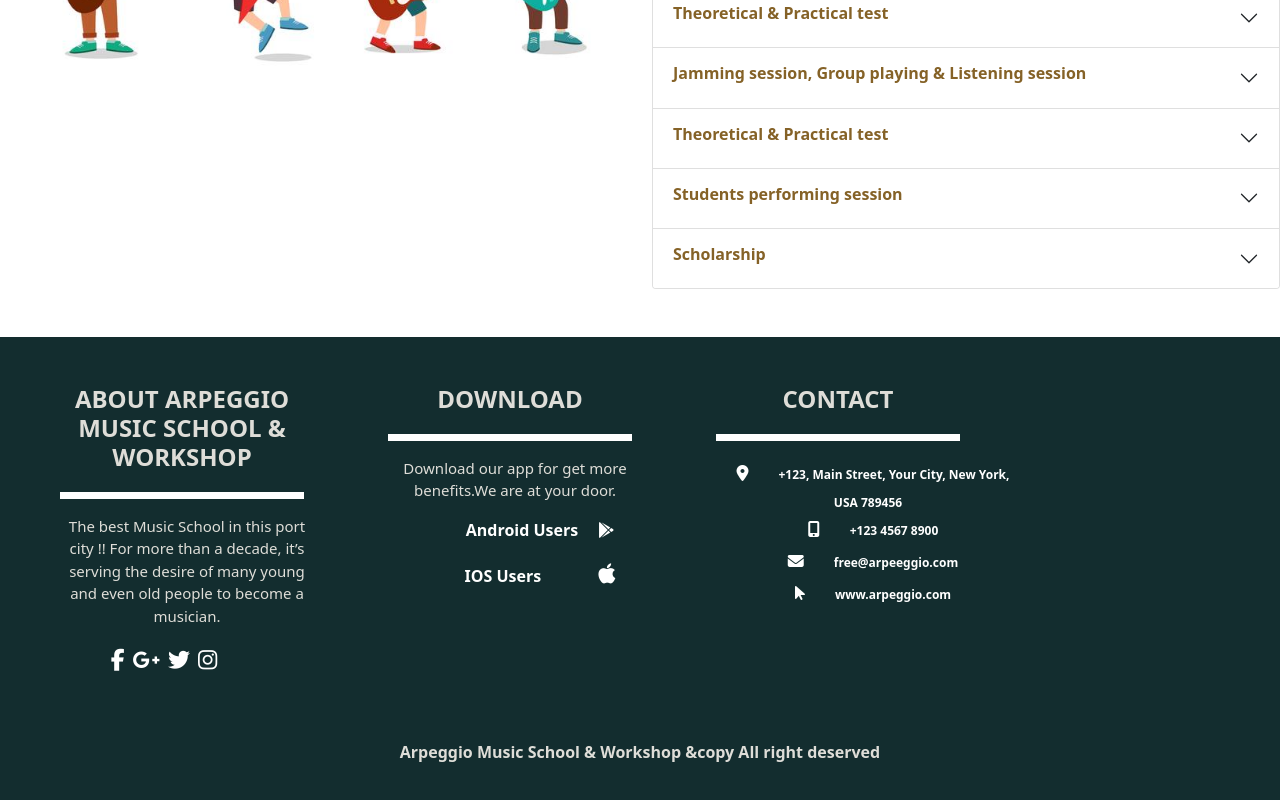
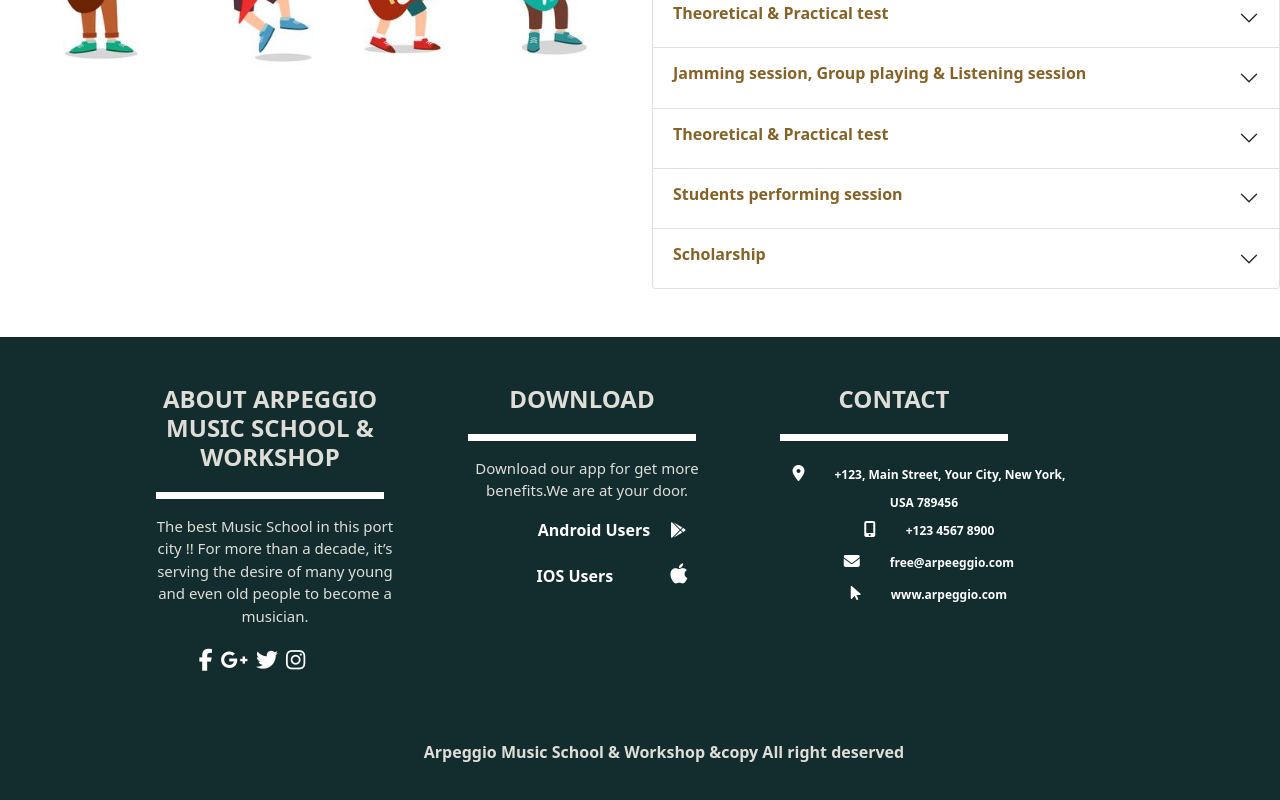
Before and after one commit to JannatulHappy/arpeggion-music-school, a React (Create React App) app: page / in a window 1280 px wide. Shown: the part 2552-3352 px from the top of the page. Built offline with nearby package versions, Linux system fonts and the light colour scheme.

Commit message:
whole-site-finish

```diff
--- a/src/components/Footer/Footer.js
+++ b/src/components/Footer/Footer.js
@@ -3,8 +3,8 @@ import "./Footer.css";
 // footer area
 const Footer = () => {
   return (
-    <footer className="p-5 text-center fw-bold fs-6">
-      <section className="contact pb-5">
+    <footer className="ps-5 pb-5 pt-5 text-center fw-bold fs-6">
+      <section className="contact ps-5 ms-5 pb-5">
         <div className="container">
           <div className="row">
             {/* left side of footer */}
```
